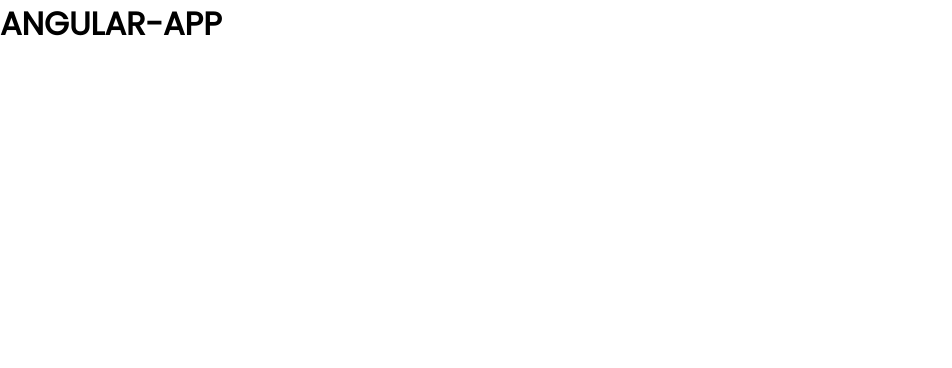
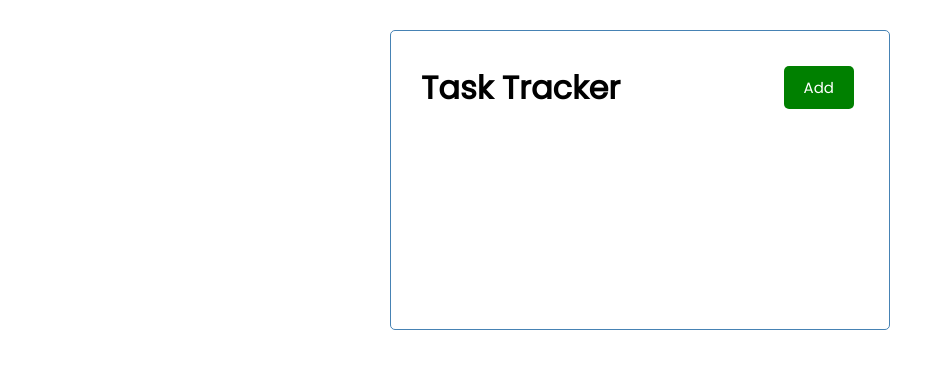
Before and after one commit to Sidharthkp/angular-app, an Angular app: page / in a window 1280 px wide. Shown: the top 368 px of the page, without its empty margins (0-952 px from the left). Built offline with nearby package versions, Linux system fonts and the light colour scheme.

Commit message:
button added

```diff
--- a/src/app/app.component.html
+++ b/src/app/app.component.html
@@ -1 +1,3 @@
-<h1>{{ title.toUpperCase() }}</h1>
+<div class="container">
+  <app-header></app-header>
+</div>
--- a/src/app/app.component.ts
+++ b/src/app/app.component.ts
@@ -5,6 +5,4 @@ import { Component } from '@angular/core';
   templateUrl: './app.component.html',
   styleUrls: ['./app.component.css']
 })
-export class AppComponent {
-  title: string = 'angular-app';
-}
+export class AppComponent {}
--- a/src/app/app.module.ts
+++ b/src/app/app.module.ts
@@ -2,10 +2,14 @@ import { NgModule } from '@angular/core';
 import { BrowserModule } from '@angular/platform-browser';
 
 import { AppComponent } from './app.component';
+import { HeaderComponent } from './components/header/header.component';
+import { ButtonComponent } from './components/button/button.component';
 
 @NgModule({
   declarations: [
-    AppComponent
+    AppComponent,
+    HeaderComponent,
+    ButtonComponent
   ],
   imports: [
     BrowserModule
--- /dev/null
+++ b/src/app/components/button/button.component.html
@@ -0,0 +1 @@
+<button [ngStyle]="{'background-color': color}" class="btn" (click)="onClick()">{{text}}</button>
--- /dev/null
+++ b/src/app/components/button/button.component.ts
@@ -0,0 +1,16 @@
+import { Component, Input, Output, EventEmitter } from '@angular/core';
+
+@Component({
+  selector: 'app-button',
+  templateUrl: './button.component.html',
+  styleUrls: ['./button.component.css']
+})
+export class ButtonComponent {
+  @Input() text!: string;
+  @Input() color!: string;
+  @Output() btnClick = new EventEmitter();
+
+  onClick() {
+    this.btnClick.emit();
+  }
+}
--- /dev/null
+++ b/src/app/components/header/header.component.css
@@ -0,0 +1,6 @@
+header {
+    display: flex;
+    justify-content: space-between;
+    align-items: center;
+    margin-bottom: 20px;
+}
--- /dev/null
+++ b/src/app/components/header/header.component.html
@@ -0,0 +1,6 @@
+<header>
+    <h1>
+        {{title}}
+    </h1>
+    <app-button color="green" text="Add" (btnClick)="toggleAddTask() "></app-button>
+</header>
--- /dev/null
+++ b/src/app/components/header/header.component.ts
@@ -0,0 +1,14 @@
+import { Component } from '@angular/core';
+
+@Component({
+  selector: 'app-header',
+  templateUrl: './header.component.html',
+  styleUrls: ['./header.component.css']
+})
+export class HeaderComponent {
+  title: string = "Task Tracker";
+
+  toggleAddTask() {
+    console.log('toggle');
+  }
+}
```
Also changed, not shown: src/app/components/button/button.component.css (added), 2 other files (tests, documents, lock files or other folders).
